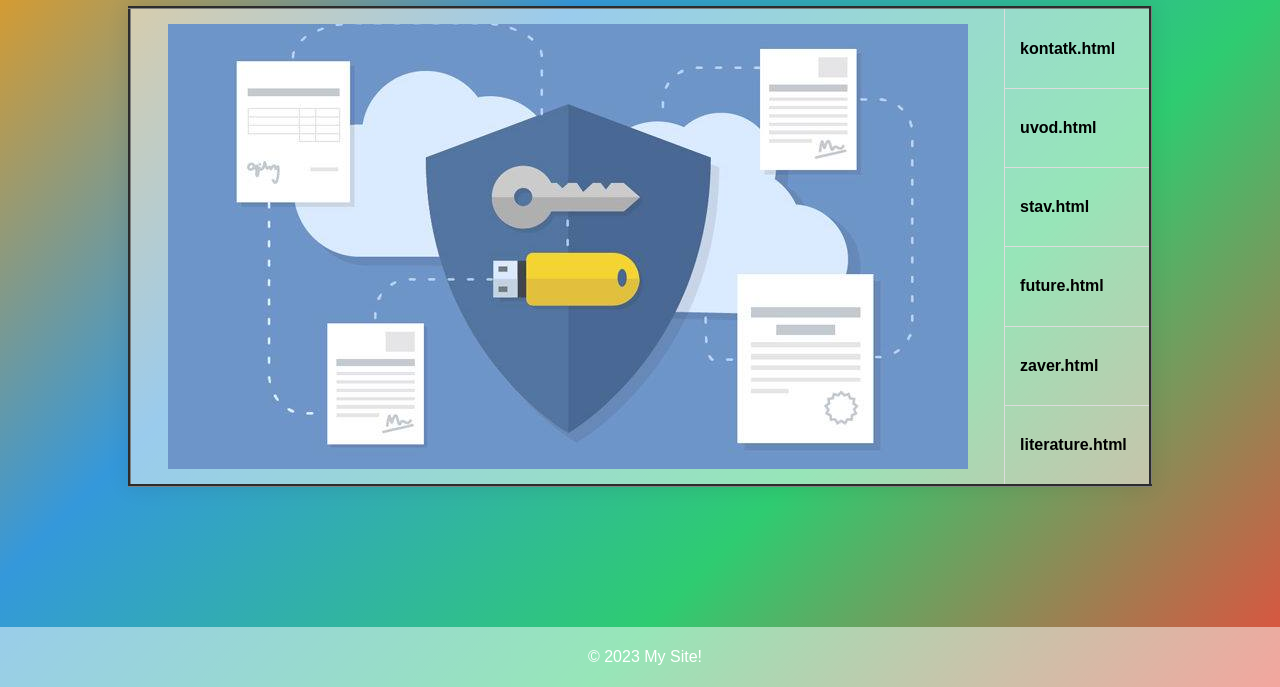
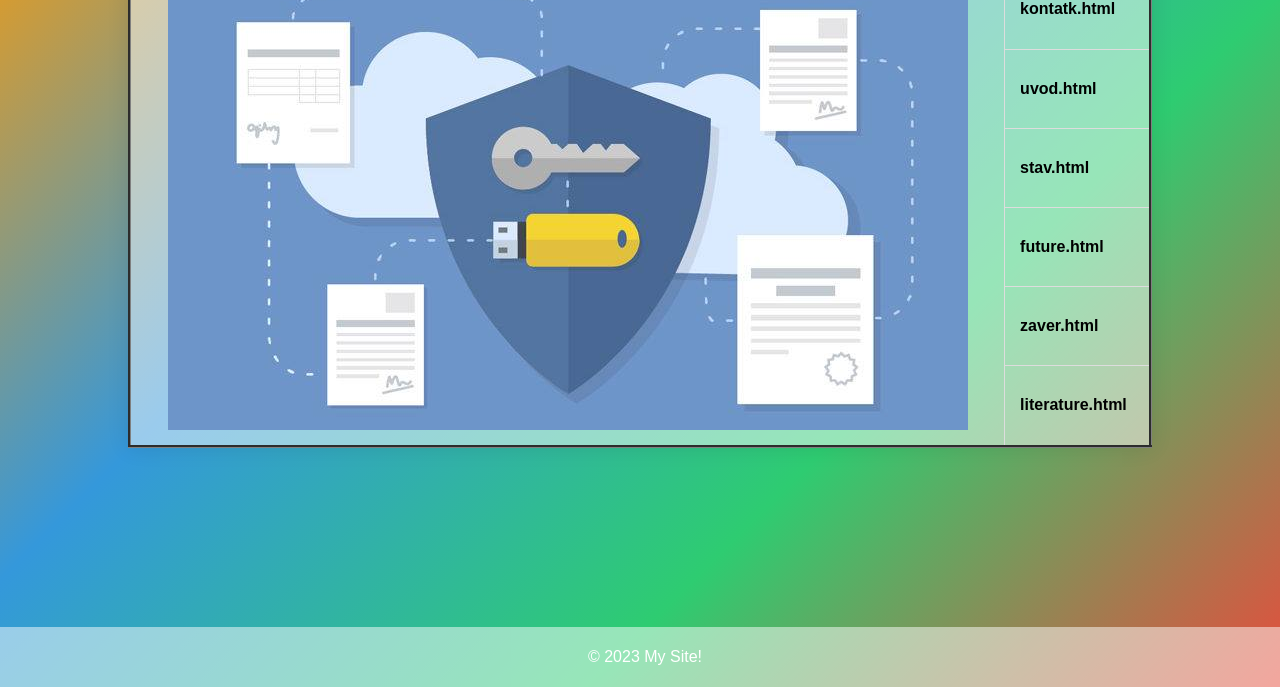
Before and after one commit to serofff/spsite, a plain HTML site: page index.html in a window 1280 px wide. Shown: the part 113-800 px from the top of the page. Drawn offline with Linux system fonts and the light colour scheme.

Commit message:
Add files via upload

```diff
--- a/css/style.css
+++ b/css/style.css
@@ -124,5 +124,4 @@ footer {
     display: flex;
     align-items: center;
     justify-content: center;
-    height: 80vh; /* Встановіть висоту відображуваної частини вікна */
 }
```
